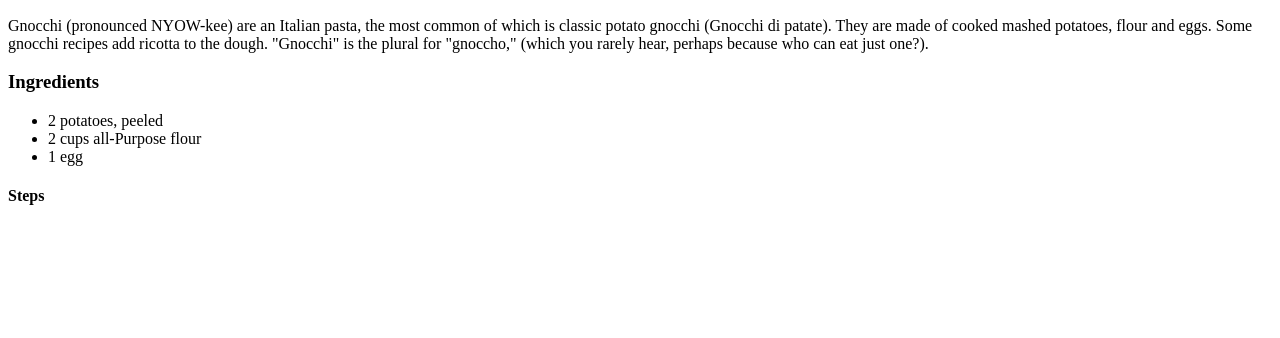
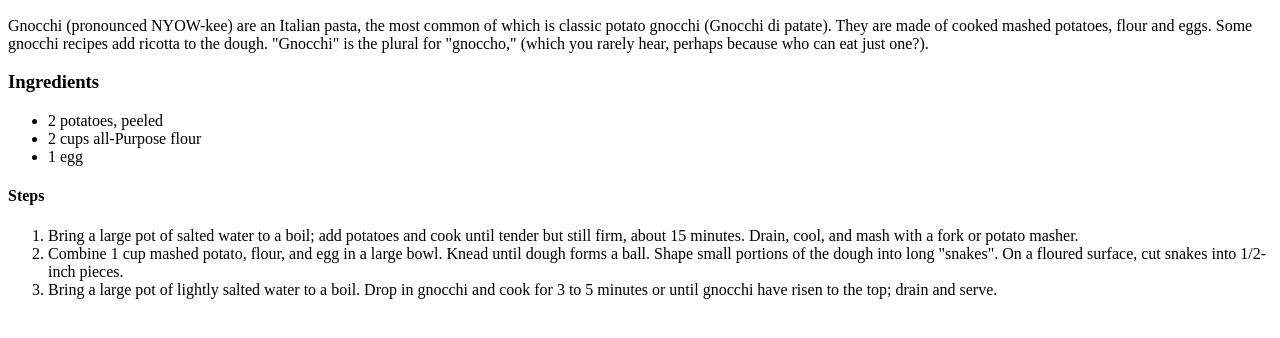
Before and after one commit to gregoryx23/odin-recipes, a plain HTML site: page recipes/gnocchi.html in a window 1280 px wide. Shown: the part 434-772 px from the top of the page. Drawn offline with Linux system fonts and the light colour scheme.

Commit message:
Add ordered list of steps to complete recipe

```diff
--- a/recipes/gnocchi.html
+++ b/recipes/gnocchi.html
@@ -18,5 +18,10 @@
                 <li>1 egg</li>
             </ul>
         <h4>Steps</h4>
+            <ol>
+                <li>Bring a large pot of salted water to a boil; add potatoes and cook until tender but still firm, about 15 minutes. Drain, cool, and mash with a fork or potato masher.</li>
+                <li>Combine 1 cup mashed potato, flour, and egg in a large bowl. Knead until dough forms a ball. Shape small portions of the dough into long "snakes". On a floured surface, cut snakes into 1/2-inch pieces.</li>
+                <li>Bring a large pot of lightly salted water to a boil. Drop in gnocchi and cook for 3 to 5 minutes or until gnocchi have risen to the top; drain and serve.</li>
+            </ol>
     </body>
 </html>
```
